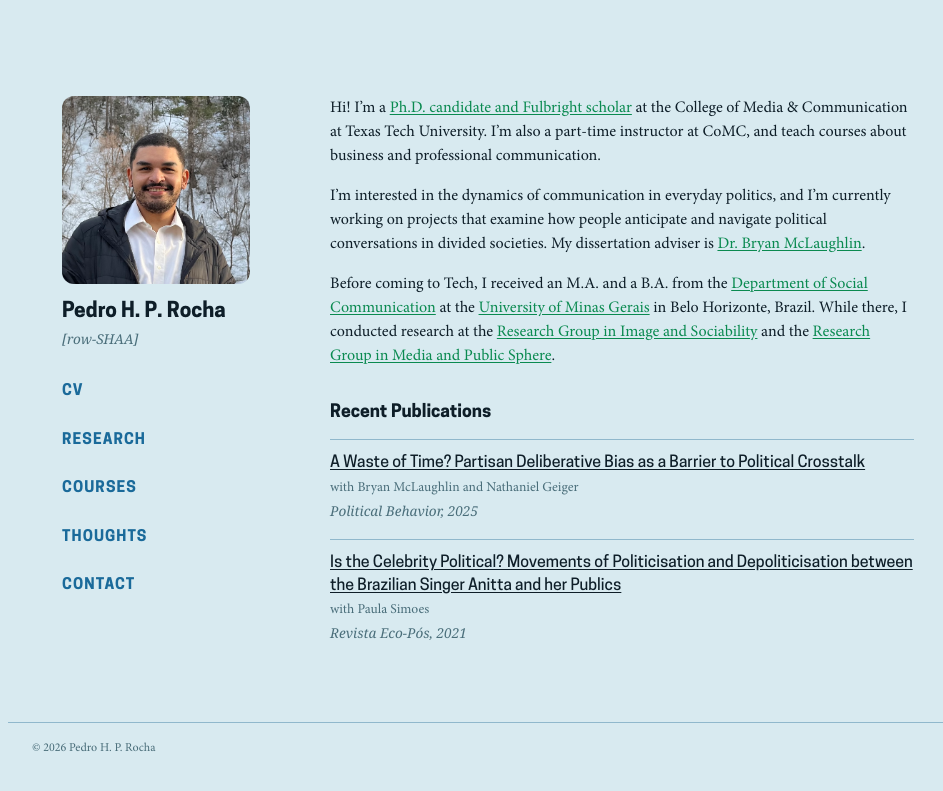
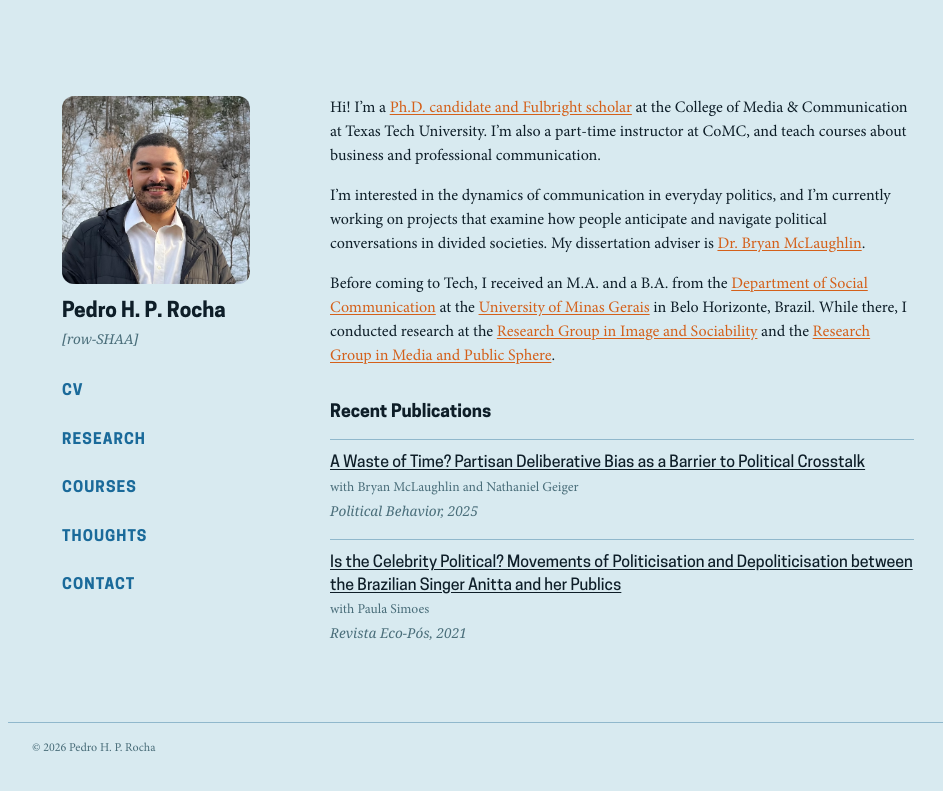
Before and after one commit to pedrohprocha/pedrohprocha.github.io, a Jekyll site: the page built from index.md, in a window 1280 px wide. Shown: the top 791 px of the page, without its empty margins (152-1095 px from the left). Built offline with Jekyll 4.4.1, drawn with Linux system fonts in a browser that asks for light colours; some web fonts are replaced.

Commit message:
change colors

```diff
--- a/assets/css/main.css
+++ b/assets/css/main.css
@@ -55,7 +55,7 @@
     --bg: #d8eaf0;
     --text: #0e1e28;
     --muted: #4a6e7a;
-    --accent: #0a8a50;
+    --accent: #d4601a;
     --border: #90b8cc;
     --nav: #1a6a9a;
     --font-body: "Minion Pro", Georgia, serif;
@@ -87,7 +87,7 @@ a {
     text-underline-offset: 2px;
 }
 a:hover {
-    color: #d4601a;
+    color: #0faa62;
     text-decoration: none;
 }
 
```
